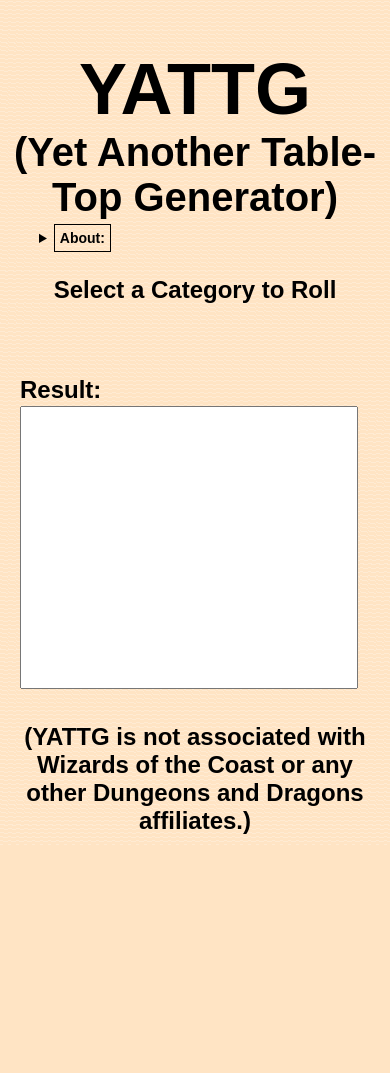
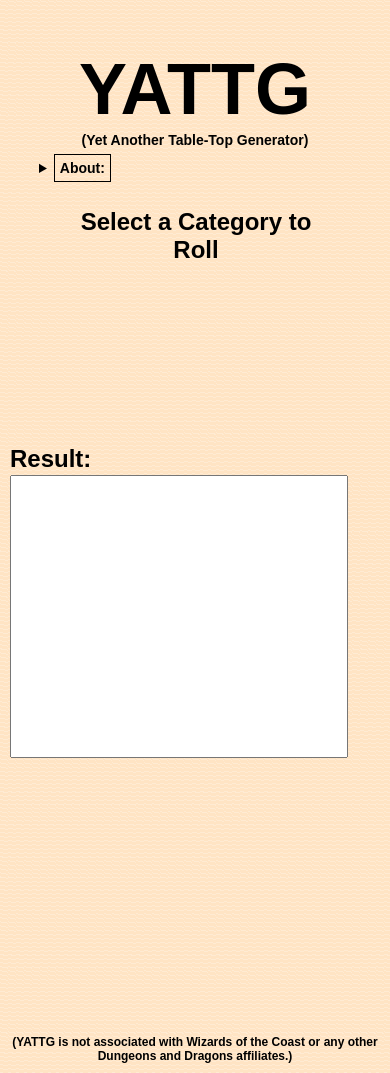
Before and after one commit to mzak2/YATTG-Generator-Website, a Flask app: template app/templates/index.html in a window 390 px wide. Before the commit the page ends 845 px from the top, so only its background shows below. Run offline with Flask 3, Linux system fonts and the light colour scheme; the template is opened without the code that fills it, so the values that code supplies are empty; some libraries are stand-ins or nearby versions.

Commit message:
Change UI based on screensize

```diff
--- a/app/static/css/styles.css
+++ b/app/static/css/styles.css
@@ -7,6 +7,13 @@
     background-image: repeating-linear-gradient(11deg, rgba(255,255,255, 0.25), rgba(255,255,255, 0.25) 1px, transparent 0px, transparent 4px);
     background-size: 8px;
 }
+
+    h6 {
+        text-align: center;
+        padding: 2px;
+        margin-bottom: 5px;
+        font-size: 32px;
+    }
 
 li {
     list-style: none;
@@ -19,10 +26,23 @@
 
 button {
     margin: 1px;
+    margin-left: 10%;
     padding: 5px 5px;
     font-size: 14px;
     cursor: pointer;
     background-color: Grey;
+    color: White;
+    border: none;
+    border-radius: 3px;
+}
+
+.category-button {
+    margin: 1px;
+    margin-left: 10%;
+    padding: 5px 5px;
+    font-size: 16px;
+    cursor: pointer;
+    background-color: RGB(20,20,40);
     color: White;
     border: none;
     border-radius: 3px;
@@ -60,7 +80,7 @@
 
 .wrapper {
     display: flex;
-    flex-direction: column;
+    /*flex-direction: column;*/
     min-height: 100vh;
 }
 
@@ -114,6 +134,7 @@
     margin-left: 0;
     margin-right: 10%;
     list-style-type: none;
+    max-width: 75%;
 }
 
 #category-list::-webkit-scrollbar {
@@ -220,18 +241,72 @@
     padding: 10px;
 }
 
+@media (max-width: 1200px){
+    .content {
+        max-width: 300px;
+    }
+
+    .aside-2, #result-df {
+        display: none;
+    }
+
+    .aside-1 {
+        text-align: left;
+        padding: 0px;
+        max-width: 300px;
+    }
+
+    .main {
+        order: 1;
+        max-width: 500px;
+    }
+
+    #result-container {
+        margin-top: 0px;
+        width: 100%;
+        max-width: 500px;
+    }
+}
 
 @media (max-width: 800px) {
+    .content {
+        margin-left: 10%;
+    }
+
+    .wrapper {
+        flex-direction: column;
+    }
+
     .content {
         flex-direction: column;
     }
 
-    .aside-1, .aside-2 {
+    .aside-1 {
         text-align: center;
+        padding: 0px;
+    }
+
+    .aside-2 {
+        display: none;
+    }
+
+    h6 {
+        text-align: center;
+        padding: 2px;
+        margin-bottom: 5px;
+        font-size: 14px;
     }
 
     .main {
         order: 1;
+    }
+
+    .footer {
+        font-weight: bold;
+        font-size: 12px;
+        text-align: center;
+        margin: 0px 5px 5px 5px;
+        padding: 5px;
     }
 
     .dice, #result-df {
@@ -269,7 +344,8 @@
         margin-left: 0px;
         margin-right: 10%;
         padding-left: 0px;
-        max-height: 175px;
+        max-height: 200px;
+        max-width: 100%;
     }
 
     #result-container {
--- a/app/templates/index.html
+++ b/app/templates/index.html
@@ -8,10 +8,9 @@
     <script src="https://code.jquery.com/jquery-3.6.0.min.js"></script>
 </head>
 <body>
-    <div class="wrapper">
     <div class="header">
         <h1 style="font-size:72px; margin-bottom: 0px;">YATTG</h1>
-            <h6 style="font-size:40px; margin-bottom: 0px; margin-top: 0px;">(Yet Another Table-Top Generator)</h6>
+        <h6 style="margin-bottom: 0px; margin-top: 0px;">(Yet Another Table-Top Generator)</h6>
         <details class="about">
             <summary><span class="about-box" style="border: 1px solid black; padding: 5px; margin-bottom: 10px;">About:</span></summary>
             <p>Y.A.T.T.G. (Yet Another Table Top generator) created by Mark Z is a Dungeons and Dragons 5e
@@ -28,16 +27,16 @@
             </p>
         </details>
     </div>
-
+    <div class="wrapper">
         <div class="content">
             <div class="aside-1">
                 <div id="category-container">
-                    <h2>Select a Category to Roll</h2>
+                    <h2 style="margin-top: 12px; margin-left: 5%;">Select a Category to Roll</h2>
                     <ul id="category-list">
-                        <!-- Flask will populate this list with categories and subcategories -->
                         {% for category in menu %}
                         <li>
-                            <strong>{{ category['category_name'] }}</strong>
+                            <details>
+                                <summary class="category-button"><strong>{{ category['category_name'] }}</strong></summary>
                                 {% if category.subcategories %}
                                 <ul>
                                     {% for subcategory in category.subcategories %}
@@ -49,9 +48,11 @@
                                     {% endfor %}
                                 </ul>
                                 {% endif %}
+                            </details>
                         </li>
                         {% endfor %}
                     </ul>
+                </div>
             </div>
         </div>
 
```
Lines whose indentation alone changed are shown as unchanged.
